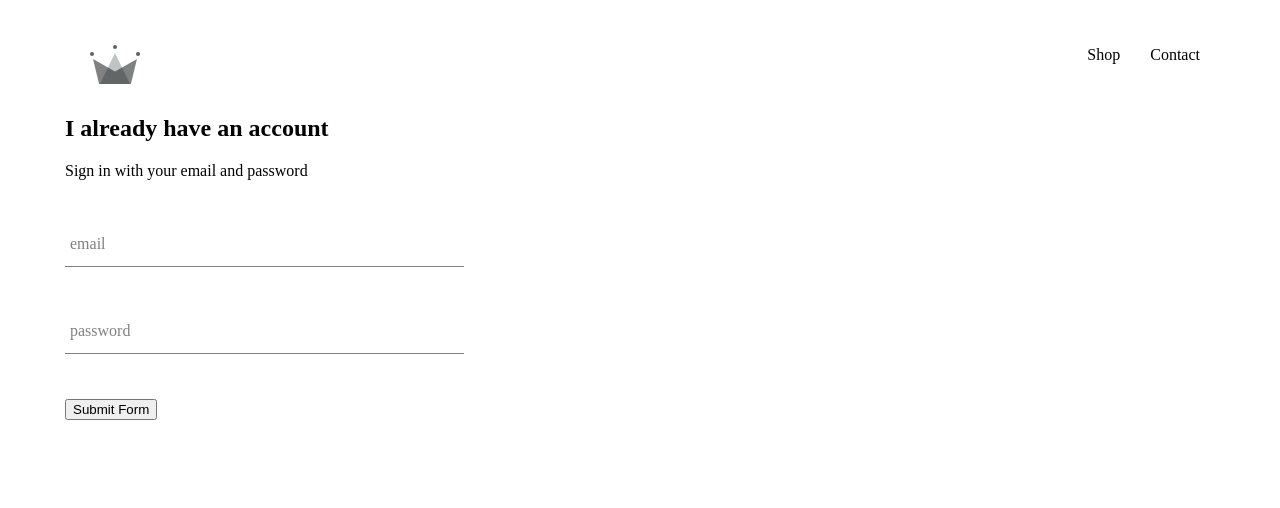
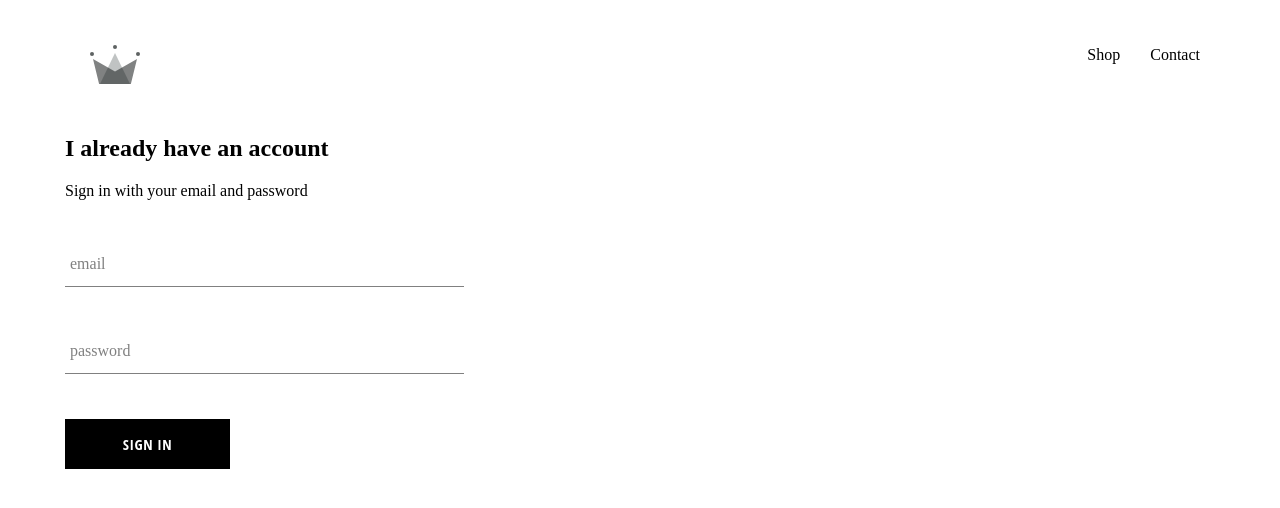
Before and after one commit to timmlaxton/clothes, a React (Create React App) app: page /signin in a window 1280 px wide. Shown: the top 508 px of the page. Built offline with nearby package versions, Linux system fonts and the light colour scheme; a web font is replaced by a local one.

Commit message:
added button and styles sign in

```diff
--- /dev/null
+++ b/src/components/button/button.jsx
@@ -0,0 +1,11 @@
+import React from 'react'
+
+import './button.scss';
+
+const Button = ({ children, otherProps} ) => (
+    <button className='custom-button' {...otherProps}>
+        {children}
+    </button>
+)
+
+export default Button
--- /dev/null
+++ b/src/components/button/button.scss
@@ -0,0 +1,22 @@
+.custom-button {
+    min-width: 165px;
+    width: auto;
+    height: 50px;
+    letter-spacing: 0.5px;
+    line-height: 50px;
+    padding: 0 35px 0 35px;
+    font-size: 15px;
+    background-color: black;
+    color: white;
+    text-transform: uppercase;
+    font-family: 'Open Sans Condensed';
+    font-weight: bolder;
+    border: none;
+    cursor: pointer;
+
+    &:hover {
+      background-color: white;
+      color: black;
+      border: 1px solid black;
+    }
+  }
--- a/src/components/sign-in/sign-in.jsx
+++ b/src/components/sign-in/sign-in.jsx
@@ -1,5 +1,7 @@
 import React  from 'react';
 import FormInput from '../form-input/form-input';
+
+import Button from '../button/button'
 
 import './sign-in.scss'
 
@@ -37,7 +39,7 @@ class SignIn extends React.Component {
                     <FormInput name="password" type='password' handleChange={this.handleChange} label="password"value={this.state.email} required />
 
 
-                <input type='submit' value='Submit Form'/>
+                <Button type='submit'> Sign In</Button>
                 </form>
             </div>
         );
--- a/src/components/sign-in/sign-in.scss
+++ b/src/components/sign-in/sign-in.scss
@@ -2,4 +2,12 @@
 
 .sign-in {
     width: 30vw;
+    display: flex;
+    flex-direction: column;
+
+
+.title {
+    margin: 10px 0;
 }
+
+}
```
